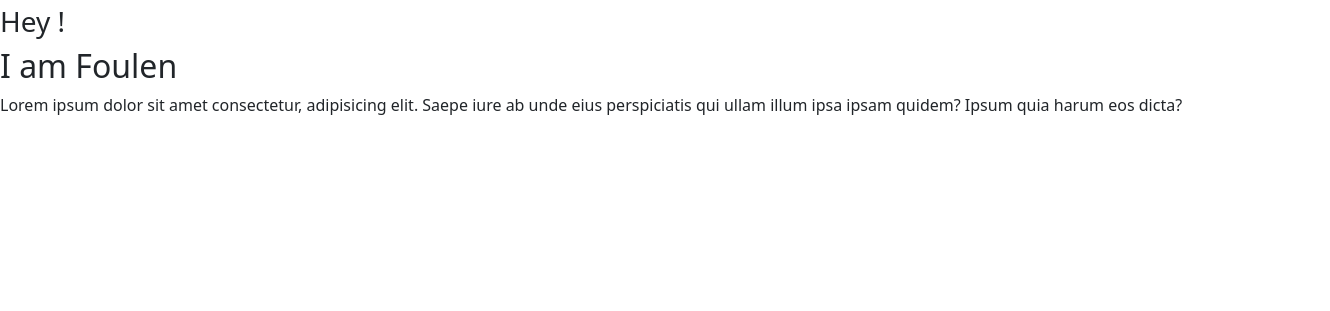
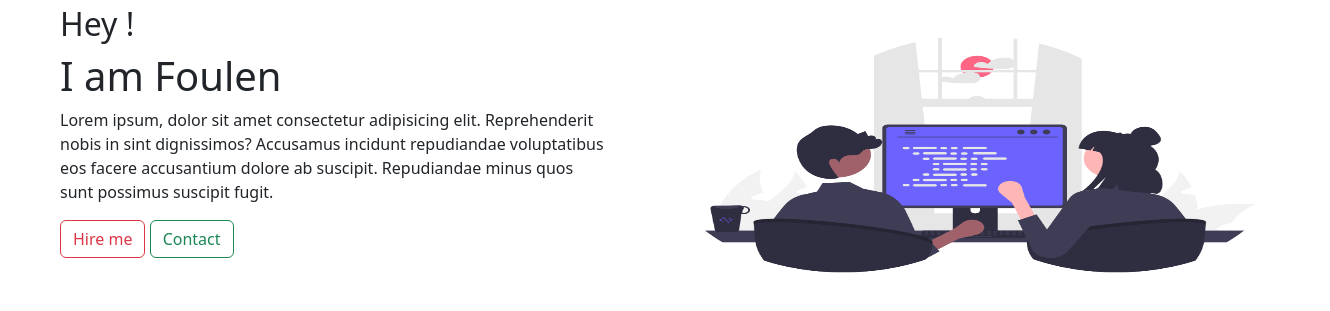
Before and after one commit to hejer20/formalab-bootstrap-portfolio, a plain HTML site: page index.html in a window 1280 px wide. Shown: the part 117-428 px from the top of the page, 1330 px wide, since content can reach past the window. Drawn offline with Linux system fonts and the light colour scheme.

Commit message:
adding new image to images folder and adding a container to html file

```diff
--- a/assets/css/style.css
+++ b/assets/css/style.css
@@ -0,0 +1,4 @@
+*{
+    margin: 0px;
+    padding: 0px;
+}
--- a/index.html
+++ b/index.html
@@ -7,6 +7,7 @@
     <meta name="viewport" content="width=, initial-scale=1.0">
     <!--bootstrap-->
     <link rel="stylesheet" href="./assets/css/bootstrap.css">
+    <link rel="stylesheet" href="./assets/css/style.css">
 
     <title>Simple Portfolio</title>
 </head>
@@ -36,12 +37,26 @@
             </div>
         </div>
     </nav>
-    <section class="intro">
-        <h3>Hey !</h3>
-        <h2>I am Foulen</h2>
-        <p>Lorem ipsum dolor sit amet consectetur, adipisicing elit. Saepe iure ab unde eius perspiciatis qui ullam illum ipsa ipsam quidem? Ipsum quia harum eos dicta?</p>
+    <div class="container mx-5">
+        <div class="row">
+            <div class=" col-md-6 ">
+                <h2 >Hey !</h2>
+                <h1>I am Foulen</h1>
+                <p>Lorem ipsum, dolor sit amet consectetur adipisicing elit. Reprehenderit nobis in sint dignissimos?
+                    Accusamus incidunt repudiandae voluptatibus eos facere accusantium dolore ab suscipit. Repudiandae
+                    minus quos sunt possimus suscipit fugit.</p>
+                <button type="button" class="btn btn-outline-danger">Hire me</button>
 
-    </section>
+                <button type="button" class="btn btn-outline-success">Contact</button>
+            </div>
+            <div class="col-md-6 ">
+                <img src="./assets/images/1.png" width="700" height="300">
+            </div>
+        </div>
+    </div>
+
+
+
     <script src="./assets/js/bootstrap.bundle.js"></script>
 </body>
 
```
Also changed, not shown: assets/images/1.png (added).
